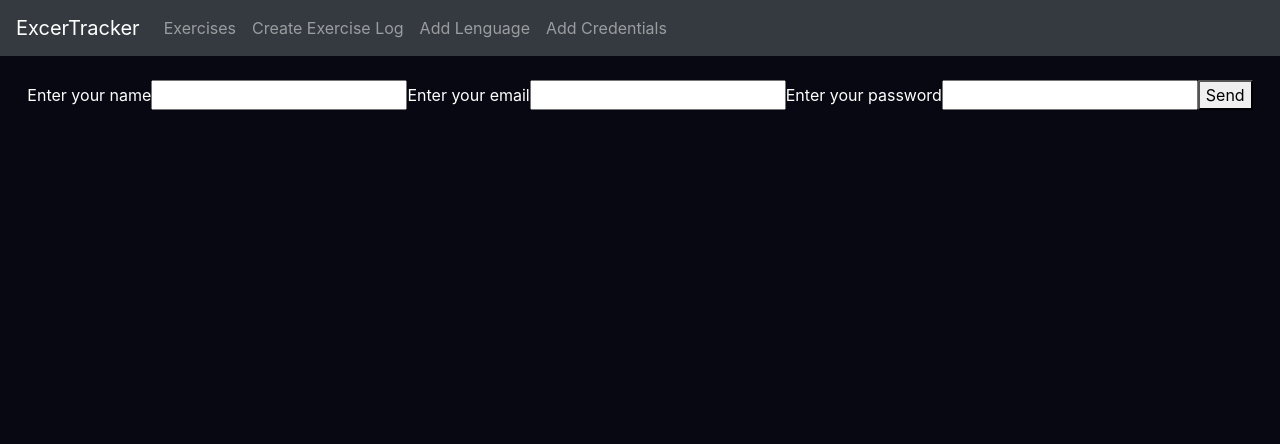
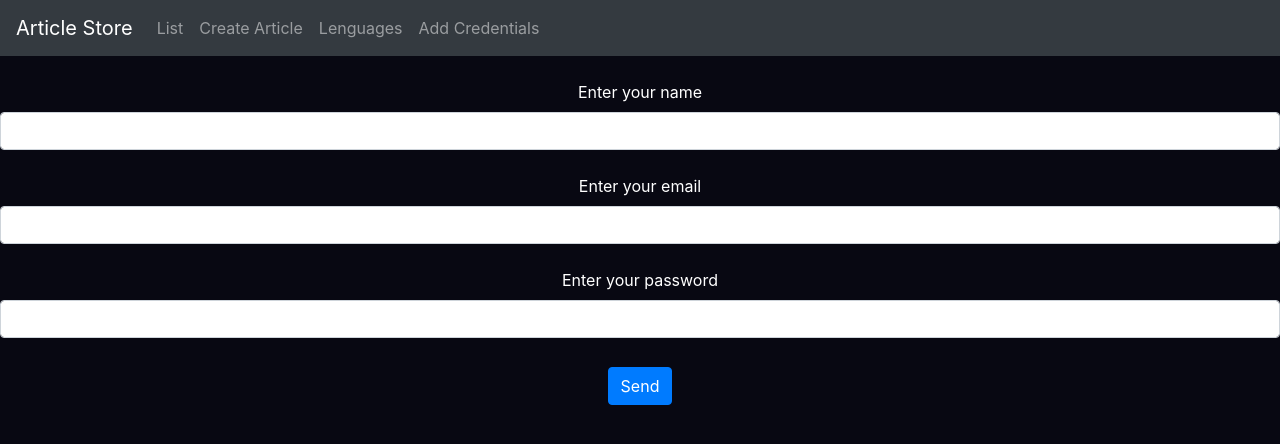
Before and after one commit to biagiola/mern-redux-auth, a React (Create React App) app: page /signup in a window 1280 px wide. Shown: the top 444 px of the page. Built offline with nearby package versions, Linux system fonts and the light colour scheme; the HTML template or start-up script is replaced by a standard one.

Commit message:
Add files via upload

```diff
--- a/backendLocal/routes/auth.js
+++ b/backendLocal/routes/auth.js
@@ -18,6 +18,7 @@ router.route('/register').post(async (req, res) => {
 
     try{
         const savedUser = await user.save();
+        console.log('auth.js /register', savedUser);
         res.send(savedUser);
     } catch(err) {
         res.status(400).send(err)
--- a/src/App.js
+++ b/src/App.js
@@ -10,7 +10,7 @@ import CreateArticle from './components/create-article';
 import EditArticle from './components/edit-article';
 import DeleteArticle from './components/delete-article';
 import CreateLenguage from './components/create-lenguage';
-import NewUser from './components/new-user';
+import CreateUser from './components/create-user';
 
 function App() {
   return (
@@ -25,7 +25,7 @@ function App() {
                     <Route path="/edit/:id" component={ EditArticle } />
                     <Route path="/deleted" component={ DeleteArticle } />
                     <Route path="/lenguage" component={ CreateLenguage } />
-                    <Route path="/signup" component={ NewUser } />
+                    <Route path="/signup" component={ CreateUser } />
                     {/*
                     <Route exact path="/register" component={  } />
                     <Route exact path="/login" component={  } />*/}
--- a/src/components/article-list.js
+++ b/src/components/article-list.js
@@ -15,8 +15,11 @@ export default class ArticlesList extends Component {
     constructor(props) {
         super(props)
         this.state = {
-            articles: []
+            articles: [],
+            lenguage: '',
+            lenguages: []
         };
+        this.onChangeLenguage = this.onChangeLenguage.bind(this);
 
     }
 
@@ -26,6 +29,22 @@ export default class ArticlesList extends Component {
             this.setState({ articles: response.data })
         })
         .catch( error => console.log(error) )
+
+        axios.get('http://localhost:5000/lenguages/')
+        .then( response => {
+            if( response.data.length > 0 ) {
+                this.setState({
+                    lenguages: response.data.map( lenguages => lenguages.lenguage),
+                    lenguage: response.data[0].lenguage
+                })
+            }
+        })
+    }
+
+    onChangeLenguage(e) {
+        this.setState({
+            lenguage: e.target.value
+        })
     }
 
     articleList() {
@@ -37,6 +56,24 @@ export default class ArticlesList extends Component {
     render() {
         return (
             <div className="container">
+                <h6>Show</h6>
+                <select
+                    defaultValue="all"
+                    className="form-control"
+                    value={ this.state.lenguage }
+                    onChange={ this.onChangeLenguage }
+                >
+                {
+                    this.state.lenguages.map( function(lenguage) {
+                        return (<option
+                                key={ lenguage }
+                                value={ lenguage }
+                            >
+                            { lenguage }
+                        </option>);
+                    })
+                }
+                </select>
                 <h6>Articles</h6>
                 <table className="table">
                     <tbody>
--- a/src/components/create-lenguage.js
+++ b/src/components/create-lenguage.js
@@ -5,10 +5,22 @@ export default class CreateUsers extends Component {
     constructor(props) {
         super(props)
         this.state = {
-            lenguage: ''
+            lenguage: '',
+            lenguages: []
         }
         this.onChangeLenguage = this.onChangeLenguage.bind(this);
         this.onSubmit = this.onSubmit.bind(this);
+    }
+
+    componentDidMount(){
+        axios.get('http://localhost:5000/lenguages/')
+            .then( response => {
+                if( response.data.length > 0 ) {
+                    this.setState({
+                        lenguages: response.data.map( lenguages => lenguages.lenguage)
+                    })
+                }
+            })
     }
 
     onChangeLenguage(e) {
@@ -50,6 +62,14 @@ export default class CreateUsers extends Component {
                         <input type="submit" value="Add" className="btn btn-primary"/>
                     </div>
                 </form>
+                <h3>Available languages</h3>
+                {
+                    this.state.lenguages.map( function(lenguage) {
+                        return (
+                        <h5 key={lenguage}>{ lenguage }</h5>
+                        )
+                    })
+                }
             </div>
         )
     }
--- /dev/null
+++ b/src/components/create-user.js
@@ -0,0 +1,78 @@
+import React, { Component } from 'react';
+import axios from 'axios';
+
+export default class newUser extends Component {
+    constructor(props){
+        super(props);
+        this.state = {
+            name: '',
+            email: '',
+            password: ''
+        }
+        this.onSubmit = this.onSubmit.bind(this);
+        this.changeName = this.changeName.bind(this);
+        this.changeEmail = this.changeEmail.bind(this);
+        this.changePassword = this.changePassword.bind(this);
+        this.onSubmit = this.onSubmit.bind(this);
+    }
+
+    changeName(e) {
+        this.setState({
+            name: e.target.value
+        });
+    }
+    changeEmail(e) {
+        this.setState({
+            email: e.target.value
+        });
+    }
+    changePassword(e) {
+        this.setState({
+            password: e.target.value
+        });
+    }
+    onSubmit(e) {
+        e.preventDefault();
+
+        const newUser = {
+            name: this.state.name,
+            email: this.state.email,
+            password: this.state.password
+        }
+        axios.post('http://localhost:5000/auth/register', newUser)
+            .then( res => console.log( res.data ));
+
+        window.location = '/';
+    }
+
+    render() {
+        return (
+            <div>
+                <form onSubmit={ this.onSubmit }>
+                    <label>Enter your name</label>
+                    <input
+                        type="text"
+                        className="form-control"
+                        value={ this.state.name }
+                        onChange={ this.changeName } />
+                        <br/>
+                    <label>Enter your email</label>
+                    <input
+                        type="text"
+                        className="form-control"
+                        value={ this.state.email }
+                        onChange={ this.changeEmail } />
+                        <br/>
+                    <label>Enter your password</label>
+                    <input
+                        type="text"
+                        className="form-control"
+                        value={ this.state.password }
+                        onChange={ this.changePassword } />
+                        <br/>
+                    <button className="btn btn-primary">Send</button>
+                </form>
+            </div>
+        )
+    }
+}
--- a/src/components/navbar.js
+++ b/src/components/navbar.js
@@ -5,17 +5,17 @@ export default class Navbar extends Component {
     render() {
         return (
             <nav className="navbar navbar-dark bg-dark navbar-expand-sm">
-                <Link to="/" className="navbar-brand">ExcerTracker</Link>
+                <Link to="/" className="navbar-brand">Article Store</Link>
                 <div className="collpase navbar-collapse">
                     <ul className="navbar-nav mr-auto">
                         <li className="navbar-item">
-                            <Link to="/dashboard" className="nav-link">Exercises</Link>
+                            <Link to="/" className="nav-link">List</Link>
                         </li>
                         <li className="navbar-item">
-                            <Link to="/create" className="nav-link">Create Exercise Log</Link>
+                            <Link to="/create" className="nav-link">Create Article</Link>
                         </li>
                         <li className="navbar-item">
-                            <Link to="/lenguage" className="nav-link">Add Lenguage</Link>
+                            <Link to="/lenguage" className="nav-link">Lenguages</Link>
                         </li>
                         <li className="navbar-item">
                             <Link to="/signup" className="nav-link">Add Credentials</Link>
```
